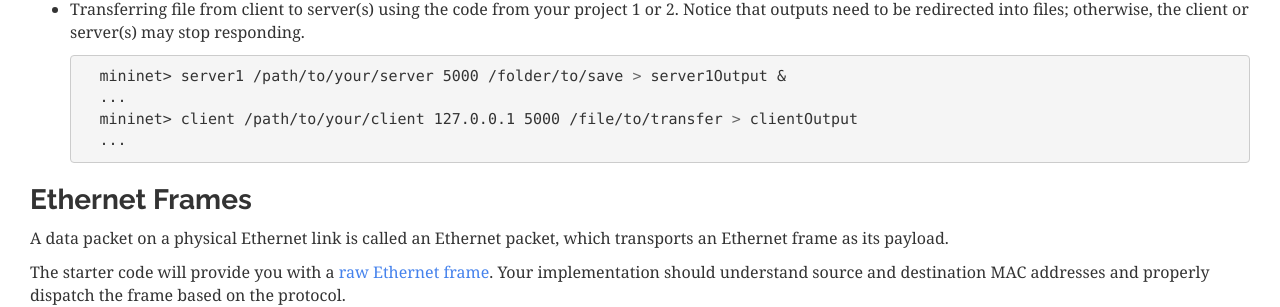
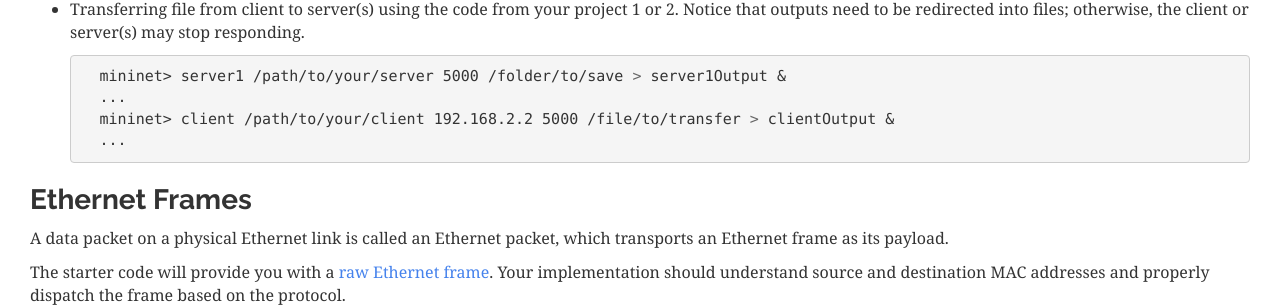
Before and after one commit to cawka/cs118-spring2017, a Jekyll site: the page built from project-3.md, in a window 1280 px wide and 900 px high, scrolled down 2670 px. Shown: the part 193-500 px from the top of the window. Built offline with Jekyll 4.4.1, drawn with Linux system fonts in a browser that asks for light colours; nearby versions of some CDN libraries.

Commit message:
fix a bug in command line

````diff
--- a/project-3.md
+++ b/project-3.md
@@ -107,7 +107,7 @@ If your router is functioning correctly, all of the following operations should
     ```bash
     mininet> server1 /path/to/your/server 5000 /folder/to/save > server1Output &
     ...
-    mininet> client /path/to/your/client 127.0.0.1 5000 /file/to/transfer > clientOutput
+    mininet> client /path/to/your/client 192.168.2.2 5000 /file/to/transfer > clientOutput &
     ...
     ```
 
````
